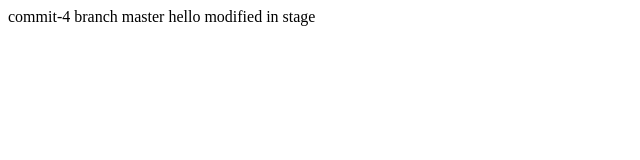
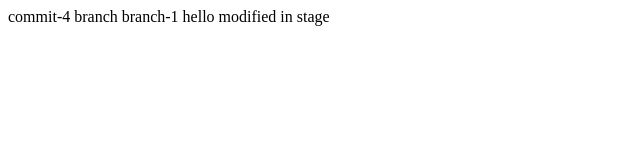
Before and after one commit to Saurabhgargiit/githubtrial, a plain HTML site: page index.html in a window 1280 px wide. Shown: the full height of the page, 0-640 px from the left. Drawn offline with Linux system fonts and the light colour scheme.

Commit message:
commit-1 in bracnh -1

```diff
--- a/index.html
+++ b/index.html
@@ -6,6 +6,6 @@
     <title>Document</title>
   </head>
   <body>
-    commit-4 branch master hello modified in stage
+    commit-4 branch branch-1 hello modified in stage
   </body>
 </html>
```
